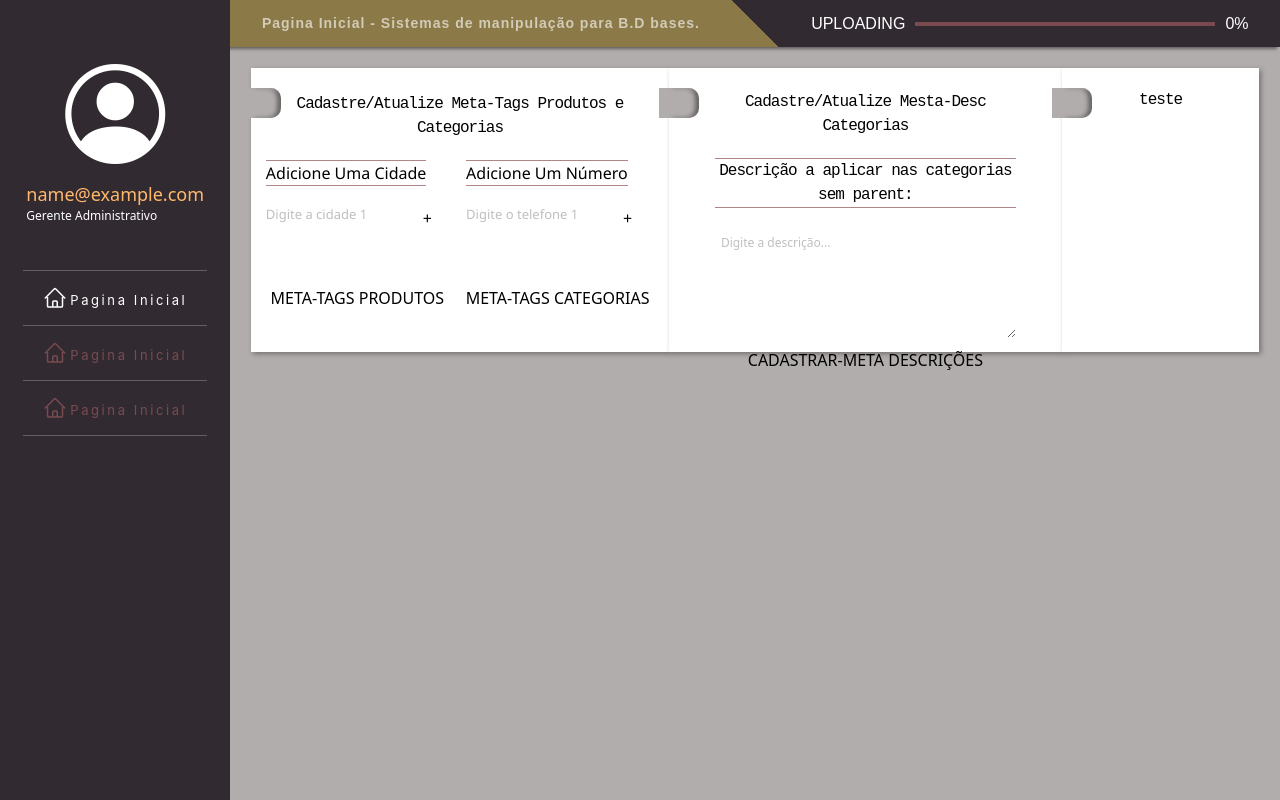
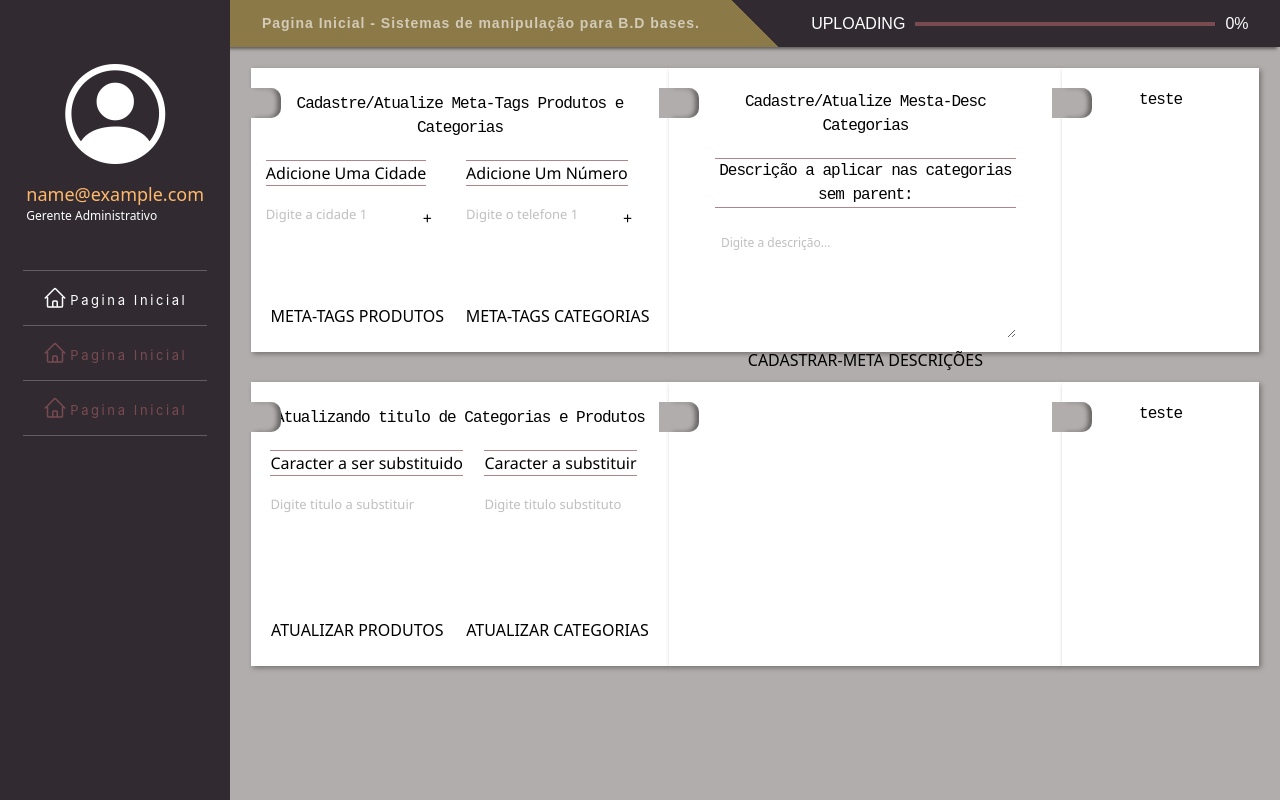
Before and after one commit to cityofcloudsbusiness/Plugin2.0, a PHP site: page / in a window 1280 px wide. Run offline with PHP 8.4, Linux system fonts and the light colour scheme; the visitor is signed in with stand-in values (Sample User, id 1); data that the repository does not hold is empty.

Commit message:
--- Day 4 --> Montagem Sistema Atualização de titulo de categorias 	->Status: Concluido e funcinal 	falta implementação de adição de transformação em produto 	destaque

```diff
--- a/css/style.css
+++ b/css/style.css
@@ -162,7 +162,7 @@ main#principal #right .barra_progresso .skills span {
     justify-content:space-between;
 }
 
-.area_home .box1 .sun_box2 .area_sun{
+.area_home .box1 .area_sun{
     width: 100%;
     padding:0 40px;
 }
@@ -175,22 +175,26 @@ main#principal #right .barra_progresso .skills span {
     width: 250px;
 }
 
-.area_home .box1 .sunform {
+.area_home .box1 .sunform,
+.area_home .box2 .sunbox2,
+.area_home .box2 .sunbox3{
     background-color: white;
     position: relative;
     padding: 16px 0 16px 0;
     box-shadow: 2px 2px 5px #00000059;
     max-height: 284px;
     min-height: 284px;
+    height: 284px;
 }
 
 .area_home .box1 {
     width: 100%;
-    height: 35%;
+    height: auto;
     display: flex;
     flex-direction: row;
     justify-content: space-between;
     align-items:center;
+    margin-bottom: 30px;
 
 }
 
@@ -201,7 +205,6 @@ main#principal #right .barra_progresso .skills span {
     flex-direction: column;
     justify-content: space-between;
     padding: 2%;
-    height: 100%;
 }
 
 .area_home .titulo_green {
@@ -252,7 +255,7 @@ main#principal #right .barra_progresso .skills span {
     outline: none;
 }
 
-.area_home .sunform .square {
+.area_home .square {
     width: 40px;
     height: 30px;
     background-color: #b2adad;
@@ -316,7 +319,15 @@ main#principal #right .barra_progresso .skills span {
 
 }
 
+            /* SEGUNDA SECTION DO HOME */
+
+
+            /* SEGUNDA SECTION DO HOME */
+
 /* SISTEMAS CONECTADOS - HOME - */
+
+
+
 
 
 @media(max-width:1366px) {
--- a/dashboard/home.php
+++ b/dashboard/home.php
@@ -55,6 +55,54 @@
         </div>
 
     </div>
+
+    <div class="box1 box2">
+       <div class="sun_box1 sunform">
+            <span class="square"></span>
+            <div class="container1">
+                <p class="titulo_green">Atualizando titulo de Categorias e Produtos</p>
+                <div class="section1">
+                    <div id="cidade">
+                        <div class="texto_title">Caracter a ser substituido</div>
+                        <div class="campos">
+                            <div>
+                                <input id="oldTitle" type="text" name="oldTitle" placeholder="Digite titulo a substituir">
+                            </div>
+                        </div>
+                    </div>
+                    <div id="numero">
+                        <div class="texto_title">Caracter a substituir</div>
+                        <div class="campos">
+                            <div>
+                                <input id="newTitle" type="text" name="newTitle" placeholder="Digite titulo substituto">
+                            </div>
+
+                        </div>
+                    </div>
+                </div>
+                <div class="botoes">
+                    <button type="button" class="btn botaosec2prod">ATUALIZAR PRODUTOS</button>
+                    <button type="button" class="btn botaosec2cat">ATUALIZAR CATEGORIAS</button>
+                </div>
+            </div>
+        </div>
+
+        <div class="sun_box2 sunform">
+            <div class="area_sun">
+                <span class="square"></span>
+                <div class="container1">
+
+                </div>
+            </div>
+        </div>
+
+        <div class="sun_box3 sunform">
+            <span class="square"></span>
+            <div class="container1">
+                <p class="titulo_green">teste</p>
+            </div>
+        </div>
+
 </div>
 
 <?php
--- a/js/metags.js
+++ b/js/metags.js
@@ -30,9 +30,74 @@ document.addEventListener('click', function (e) {
     }
 });
 
+// AO CLICAR EM SEC2 CADASTRAR TITULO DE PRODUTO E CATEGORIA
+
+
+// Função genérica que dispara o SSE e mostra mensagens de ERRO do servidor
+function runSSE(type) {
+    const oldRaw = $('#oldTitle').val().trim();
+    const newRaw = $('#newTitle').val().trim();
+    if (!oldRaw || !newRaw) {
+        alert('Preencha ambos os campos antes de prosseguir.');
+        return;
+    }
+
+    // desabilita botões
+    $('.botoasec2prod, .botoasec2cat').prop('disabled', true);
+
+    // zera barra e textos
+    $('.progress').css('width', '0%');
+    $('.Value').text('0%');
+
+    // **Atenção aqui**: caminho CORRETO para o SSE
+    const url = `backend/metaTags/processAlterTitles.php`
+        + `?type=${type}`
+        + `&old=${encodeURIComponent(oldRaw)}`
+        + `&new=${encodeURIComponent(newRaw)}`;
+
+    const evt = new EventSource(url);
+
+    // Lida com o seu evento progress
+    evt.addEventListener('progress', e => {
+        const p = parseInt(e.data, 10);
+        $('.progress').css('width', p + '%');
+        $('.Value').text(p + '%');
+    });
+
+    // Quando o PHP enviar complete
+    evt.addEventListener('complete', () => {
+        $('.progress').css('width', '100%');
+        $('.Value').text('100%');
+        evt.close();
+        $('.botoasec2prod, .botoasec2cat').prop('disabled', false);
+        alert('Operação concluída!');
+    });
+
+    // Captura erros de conexão *e* seu próprio `event: error`
+    evt.addEventListener('error', e => {
+        // se veio .data, é seu event: error do PHP
+        if (e.data) {
+            alert('Erro do servidor: ' + e.data);
+        } else {
+            alert('Erro de conexão SSE.');
+        }
+        evt.close();
+        $('.botoasec2prod, .botoasec2cat').prop('disabled', false);
+    });
+}
+
+// Delegated event handling (funcionará mesmo se #area_apresent vier por AJAX)
+$(document).on('click', '#area_apresent .botaosec2prod', function (e) {
+    e.preventDefault();
+    runSSE('product');
+});
+$(document).on('click', '#area_apresent .botaosec2cat', function (e) {
+    e.preventDefault();
+    runSSE('category');
+});
 // AO CLICAR CADASTRAR META-DESCRIÇÃO SEGUNDO CONTAINER
 
- $(document).on('click', '#area_apresent .botaodesc', function(e){
+$(document).on('click', '#area_apresent .botaodesc', function (e) {
     e.preventDefault();
     const d = $('#desc').val().trim();
     if (!d) {
@@ -51,6 +116,8 @@ document.addEventListener('click', function (e) {
         $('main#principal #right .progress').css('width', '100%');
         $('main#principal #right .Value').text('100%');
         evt.close();
+
+        alert('Operação concluída!');
     });
     evt.addEventListener('error', () => {
         evt.close();
@@ -95,6 +162,8 @@ $(document).on('click', '#area_apresent .botaoprod', function (e) {
         $('main#principal #right .Value').text('100%');
         evt.close();
         $btn.prop('disabled', false);
+
+        alert('Operação concluída!');
     });
     evt.addEventListener('error', e => {
         console.error('SSE error:', e);
@@ -139,6 +208,8 @@ $(document).on('click', '#area_apresent .botaocat', function (e) {
         $('main#principal #right .Value').text('100%');
         evt.close();
         $btn.prop('disabled', false);
+
+        alert('Operação concluída!');
     });
     evt.addEventListener('error', () => {
         evt.close();
```
Also changed, not shown: backend/metaTags/processAlterTitles.php (added, +82 -0 lines). Lines whose indentation alone changed are shown as unchanged.
